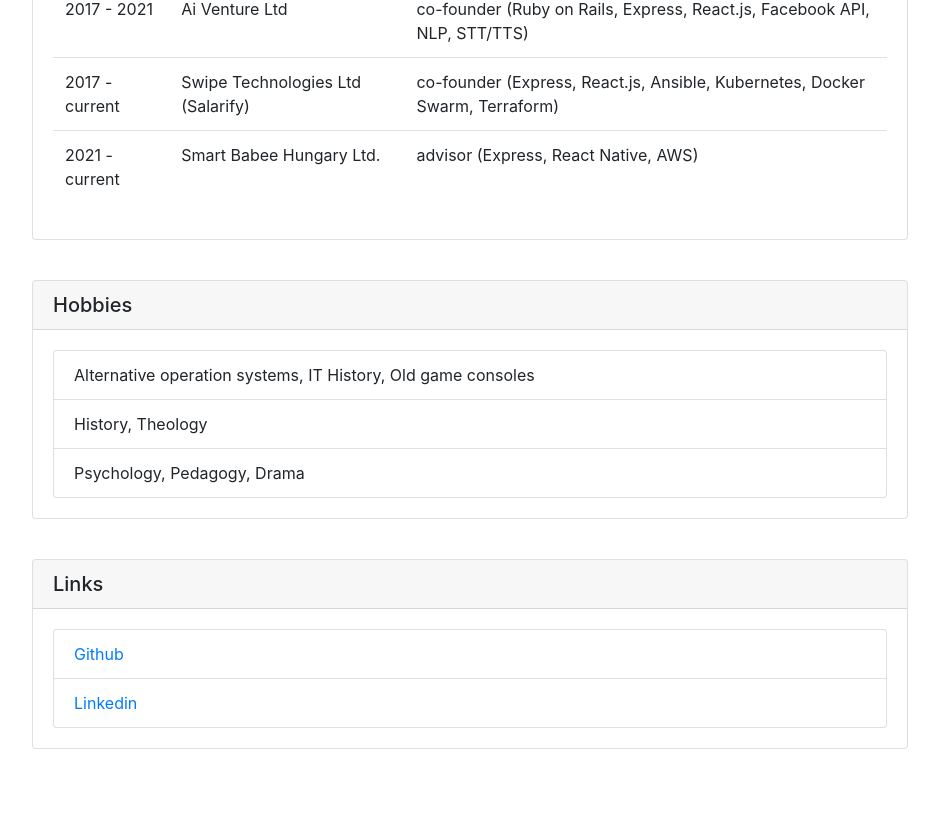
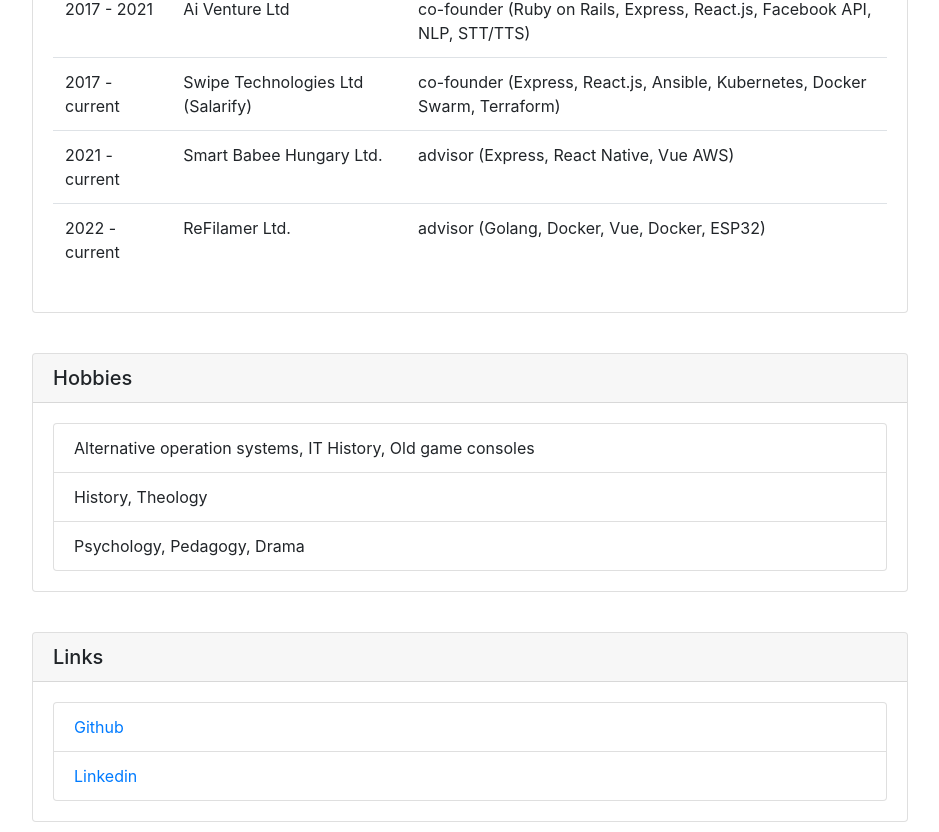
Before and after one commit to rastasi/rastasi.github.io, a plain HTML site: page index.html in a window 1280 px wide. Shown: the part 2160-2992 px from the top of the page, without its empty margins (170-1109 px from the left). Before the commit the page ends 2919 px from the top, so only its background shows below. Drawn offline with nearby package versions, Linux system fonts and the light colour scheme.

Commit message:
add refilamer

```diff
--- a/index.html
+++ b/index.html
@@ -138,7 +138,12 @@
             <tr>
               <td>2021 - current</td>
               <td>Smart Babee Hungary Ltd.</td>
-              <td>advisor (Express, React Native, AWS)</td>
+              <td>advisor (Express, React Native, Vue AWS)</td>
+            </tr>
+            <tr>
+              <td>2022 - current</td>
+              <td>ReFilamer Ltd.</td>
+              <td>advisor (Golang, Docker, Vue, Docker, ESP32)</td>
             </tr>
           </table>
         </div>
```
